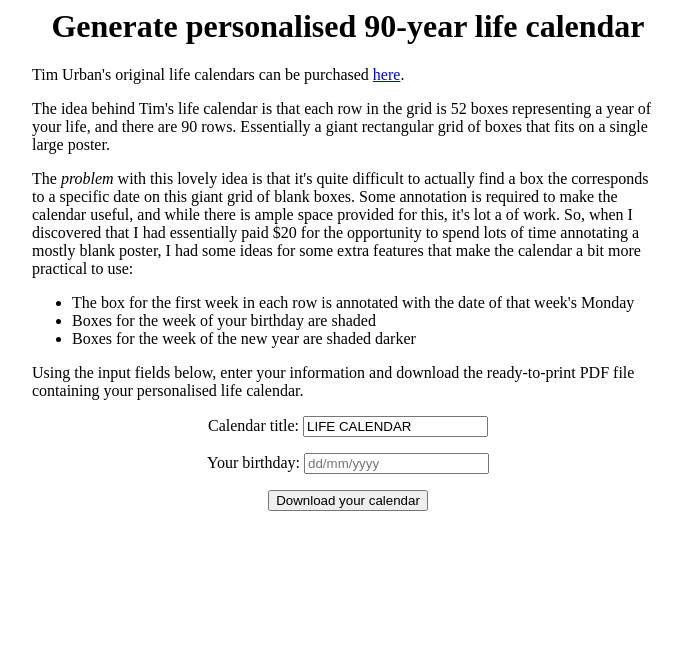
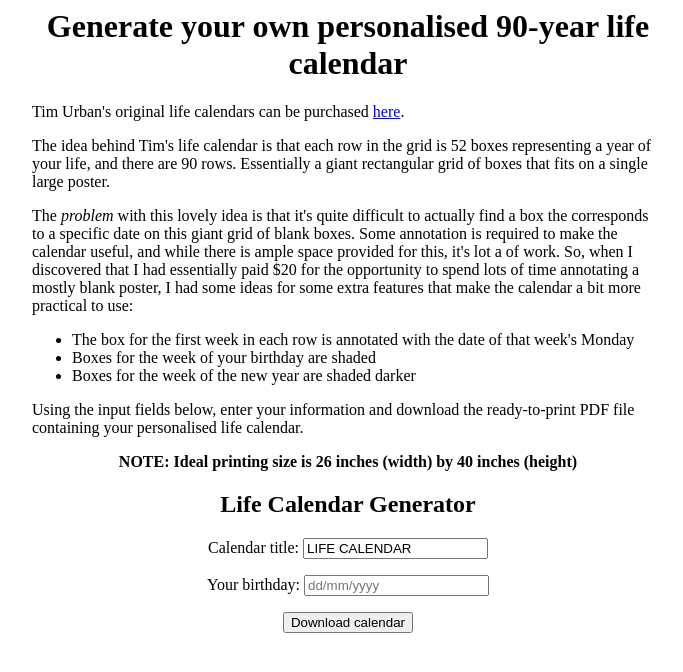
Before and after one commit to eriknyquist/personal-site, a Django app: page /main/ in a window 1280 px wide. Shown: the top 672 px of the page, without its empty margins (292-975 px from the left). Run offline with Django 3.2, Linux system fonts and the light colour scheme.

Commit message:
Basic functionality/error handling working

```diff
--- a/main/views.py
+++ b/main/views.py
@@ -1,9 +1,10 @@
 import sys
+import os
 
 from datetime import datetime
 
 from django.contrib import messages
-from django.http import HttpResponseRedirect
+from django.http import HttpResponseRedirect, HttpResponse
 from django.shortcuts import render
 from django import forms
 
@@ -18,18 +19,31 @@ DEFAULT_TITLE = "LIFE CALENDAR"
 def get_name(request):
     # if this is a POST request we need to process the form data
     if request.method == 'POST':
-        # create a form instance and populate it with data from the request:
+
+        # create a form instance and populate it with data from the request
         form = CalendarForm(request.POST)
-        # check whether it's valid:
+
+        # check whether it's valid
         if form.is_valid():
+            # Fetch form data
             date = form.cleaned_data['date']
             title = form.cleaned_data['title']
             filename = 'my_life_calendar.pdf'
             dateobj = datetime.combine(date, datetime.min.time())
 
+            # Generate PDF file
             gen_calendar(dateobj, title, filename)
+
+            # Read PDF file and create response
+            with open(filename, 'rb') as fh:
+                resp = HttpResponse(fh.read(), content_type="application/pdf")
+                resp['Content-Disposition'] = ('attachment;filename='
+                    + os.path.basename(filename))
+
+            return resp
         else:
-            messages.error(request, 'Invalid date! please write dd/mm/yyyy or dd-mm-yyyy')
+            messages.error(request,
+                'Invalid date! please write dd/mm/yyyy or dd-mm-yyyy')
 
     # if a GET (or any other method) we'll create a blank form
     else:
--- a/templates/calendar.html
+++ b/templates/calendar.html
@@ -1,6 +1,6 @@
 <div style="margin:auto;width:50%">
     <div style="text-align:center">
-        <h1>Generate personalised 90-year life calendar</h1>
+        <h1>Generate your own personalised 90-year life calendar</h1>
     </div>
 
     <p>Tim Urban's original life calendars can be purchased
@@ -32,11 +32,21 @@
 
     {% if messages %}
     <ul class="messages">
-        {% for message in messages %}
-        <p style="color: #ffffff; background-color: #ff0000"> {{ message }} </p>
-        {% endfor %}
+        <div style="text-align:center">
+            {% for message in messages %}
+            <p style="color: #ffffff; background-color: #ff0000"> {{ message }} </p>
+            {% endfor %}
+        </div>
     </ul>
     {% endif %}
+
+    <div style="text-align:center">
+        <p><b>NOTE: Ideal printing size is 26 inches (width) by 40 inches (height)</b></p>
+    </div>
+
+    <div style="text-align:center">
+        <h2> Life Calendar Generator</h2>
+    </div>
 
     <div style="text-align:center">
         <form action="/main/" method=post>
@@ -44,7 +54,7 @@
             {% for field in form %}
             <p>{{ field.label_tag }} {{ field }}</p>
             {% endfor %}
-            <input type="submit" value="Download your calendar" />
+            <input type="submit" value="Download calendar"/>
         </form>
     </div>
 </div>
```
